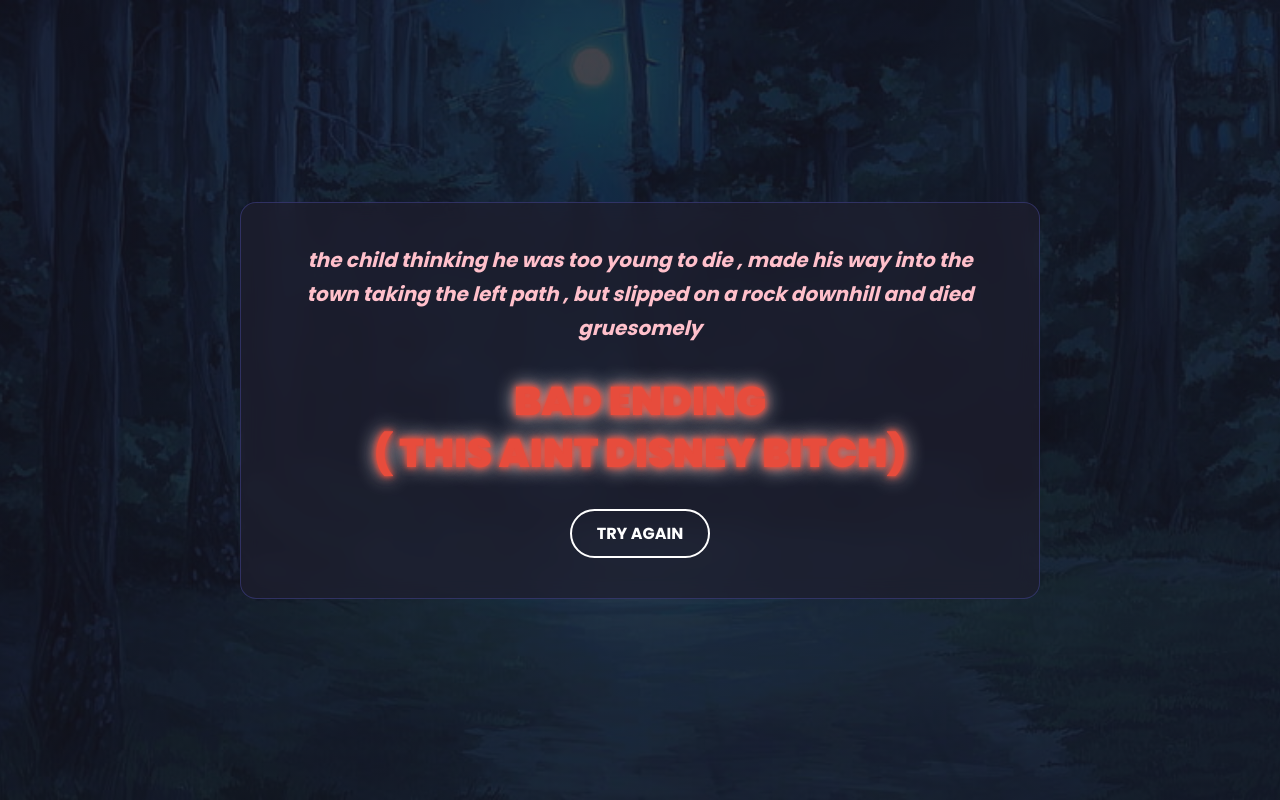
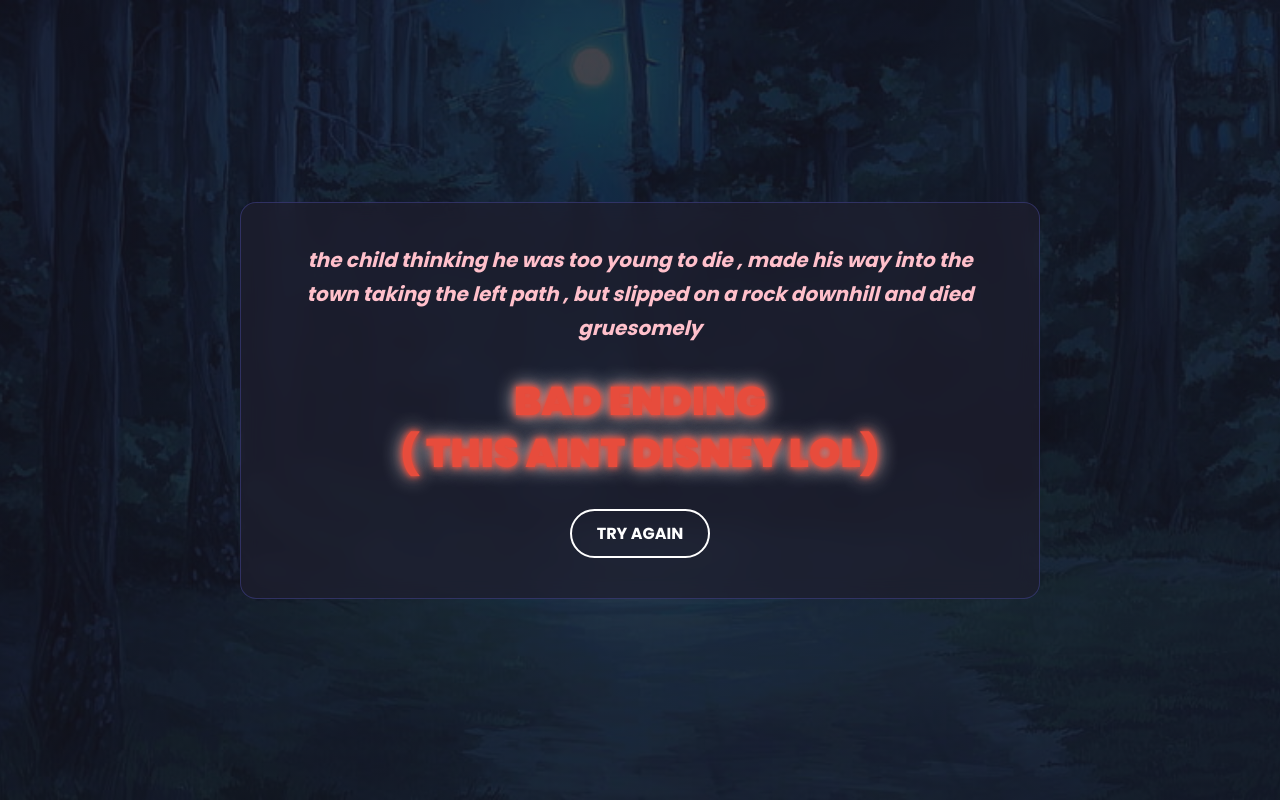
Before and after one commit to relzzy/my-personal-web, a plain HTML site: page page1.html in a window 1280 px wide. Drawn offline with Linux system fonts and the light colour scheme.

Commit message:
Add files via upload

```diff
--- a/page1.html
+++ b/page1.html
@@ -142,7 +142,7 @@
 
             <!-- Your ending title, now with a class -->
             <h3 class="ending-title">
-                BAD ENDING<br>( THIS AINT DISNEY BITCH)
+                BAD ENDING<br>( THIS AINT DISNEY LOL)
             </h3>
 
             <!-- Back button (links to story.html, not Index.html) -->
```
Also changed, not shown: index.html (+1 -1 lines).
